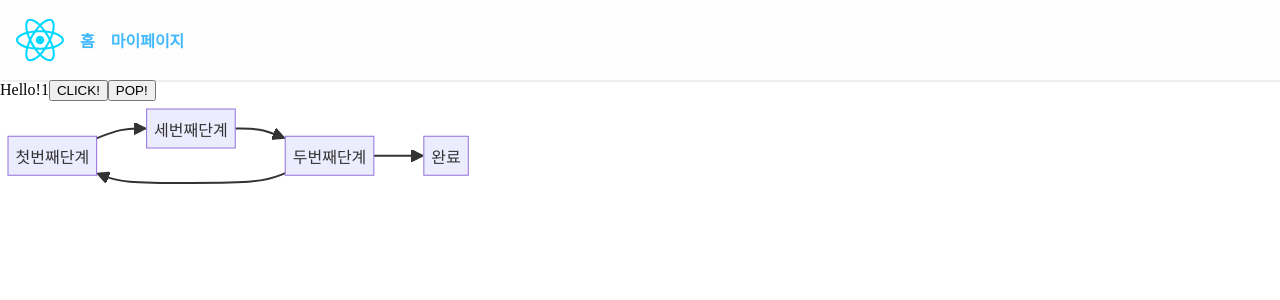
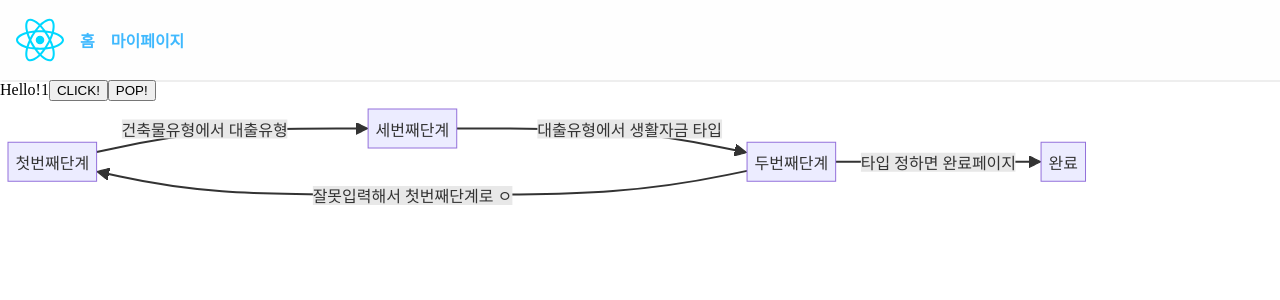
Before and after one commit to JengYoung/react-libs, a React (Vite) app: page /funnel in a window 1280 px wide. Shown: the top 300 px of the page. Built offline with nearby package versions, Linux system fonts and the light colour scheme.

Commit message:
:recycle: 화살표의 의미 선언적으로 적용

```diff
--- a/src/pages/Funnel/index.tsx
+++ b/src/pages/Funnel/index.tsx
@@ -53,14 +53,15 @@ export function FunnelPage() {
       <div>hi2</div>
 
     </Funnel>
+
     <Mermaid
-        chart={`graph LR;
-          hello[첫번째단계]-->hello3[세번째단계];
-          hello2[두번째단계]-->done[완료];
-          hello3[세번째단계]-->hello2[두번째단계];
-          hello2[두번째단계]-->hello[첫번째단계];
-        `}
-      />
+      chart={`graph LR;
+        hello[첫번째단계]-- 건축물유형에서 대출유형 -->hello3[세번째단계];
+        hello2[두번째단계]-- 타입 정하면 완료페이지 -->done[완료];
+        hello3[세번째단계]-- 대출유형에서 생활자금 타입 -->hello2[두번째단계];
+        hello2[두번째단계]-- 잘못입력해서 첫번째단계로 ㅇ-->hello[첫번째단계];
+      `}
+    />
     </>
   )
 }
```
